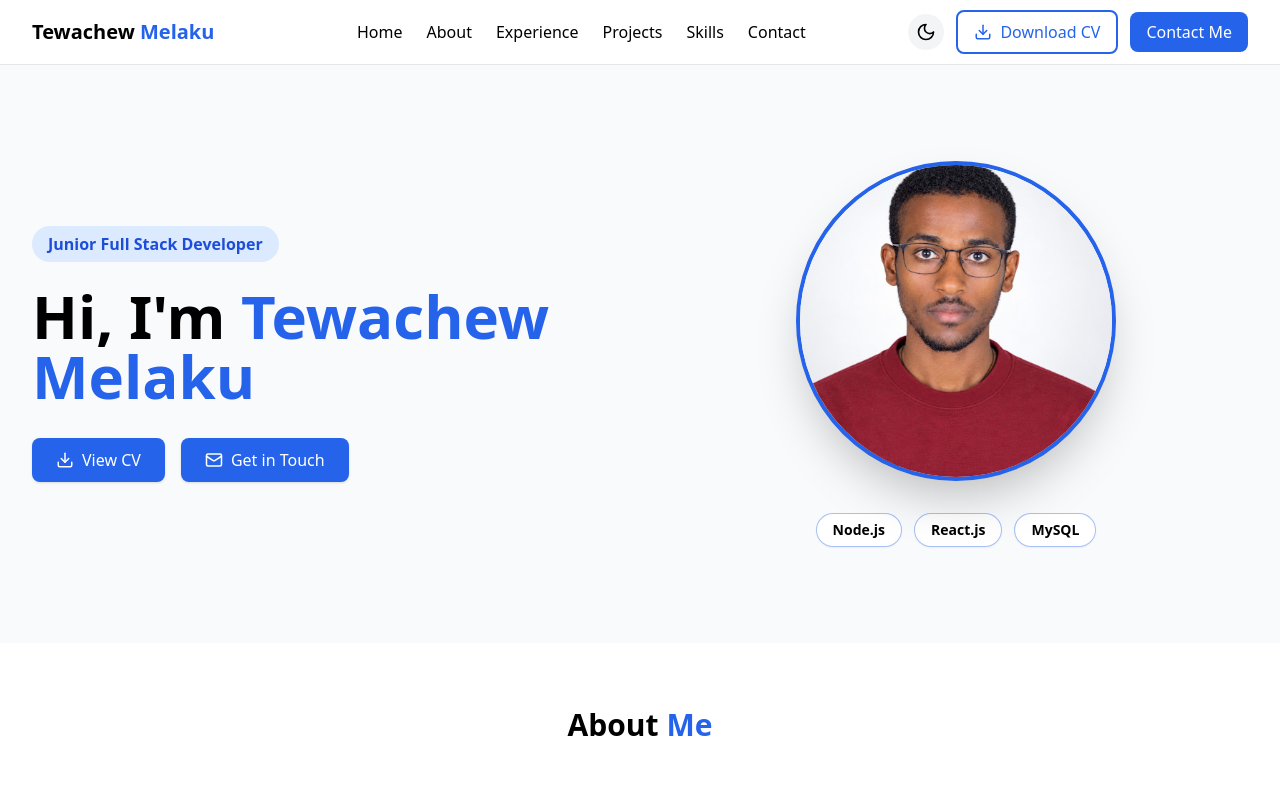
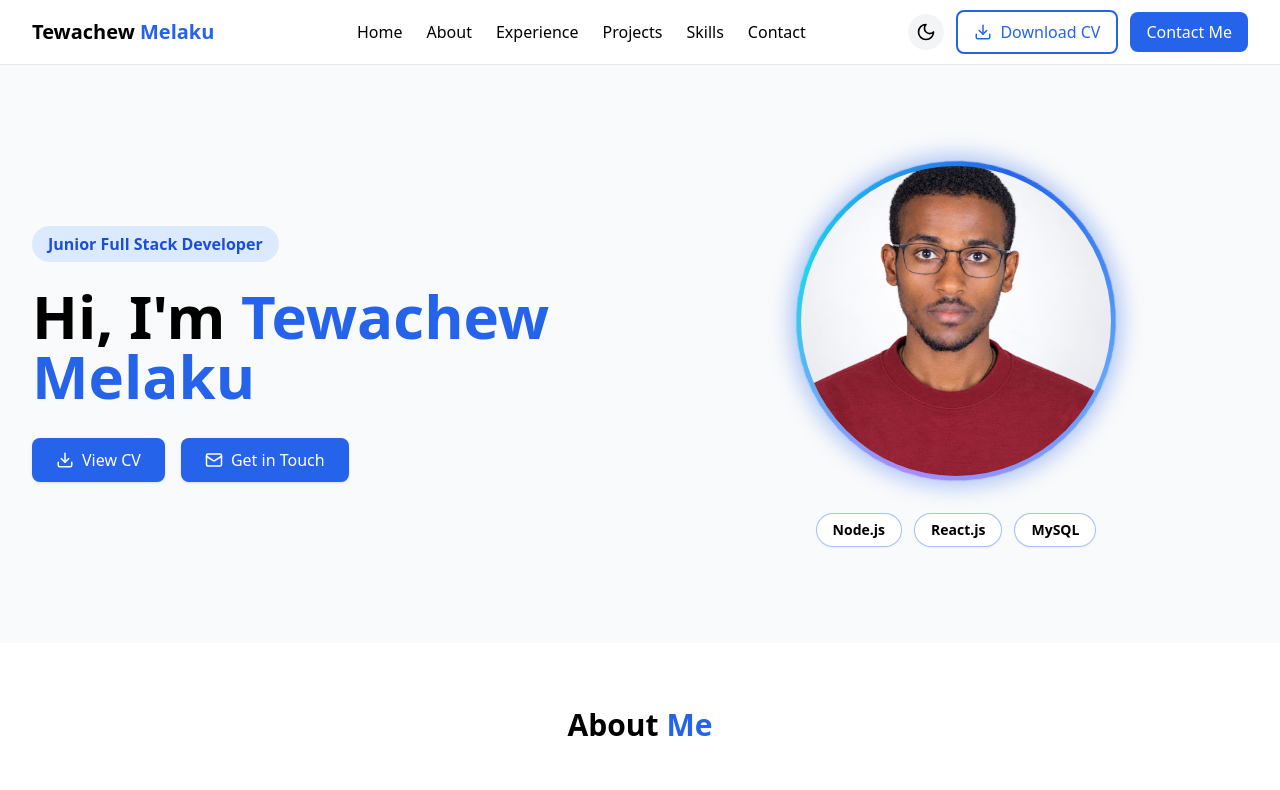
Before and after one commit to tewa0121/updated-portfolio, a React (Vite) app: page / in a window 1280 px wide. Shown: the top 790 px of the page. Built offline with nearby package versions, Linux system fonts and the light colour scheme; the HTML template or start-up script is replaced by a standard one.

Commit message:
update hero

```diff
--- a/src/components/Hero.jsx
+++ b/src/components/Hero.jsx
@@ -9,6 +9,7 @@ const Hero = () => {
       <div className="max-w-7xl mx-auto px-4 sm:px-6 lg:px-8">
         <div className="flex flex-col-reverse md:flex-row items-center justify-between gap-12">
 
+          {/* Left: role, name, buttons */}
           <div className="flex-1 text-center md:text-left space-y-6">
             <span className="inline-block px-4 py-1.5 bg-blue-100 text-blue-700 dark:bg-blue-900/40 dark:text-blue-300 rounded-full text-sm md:text-base font-semibold">
               Junior Full Stack Developer
@@ -36,9 +37,11 @@ const Hero = () => {
             </div>
           </div>
 
+          {/* Right: photo (stays in place, ring spins and glow pulses) + tech stack */}
           <div className="flex-1 flex flex-col items-center gap-8">
-            {/* Floating photo */}
-            <div className="animate-float relative w-64 h-64 md:w-80 md:h-80 rounded-full border-4 border-blue-600 shadow-2xl overflow-hidden bg-white">
+            <div className="photo-glow relative w-64 h-64 md:w-80 md:h-80 rounded-full">
+              <div className="photo-ring absolute inset-0 rounded-full"></div>
+              <div className="absolute inset-[5px] rounded-full overflow-hidden bg-white dark:bg-gray-900">
                 <img
                   src="/assets/profile.jpg"
                   alt="Tewachew Melaku"
@@ -48,8 +51,8 @@ const Hero = () => {
                   }}
                 />
               </div>
+            </div>
 
-            {/* Tech stack under the photo */}
             <div className="flex flex-wrap justify-center gap-3">
               {techStack.map((tech) => (
                 <span
```
Lines whose indentation alone changed are shown as unchanged.
